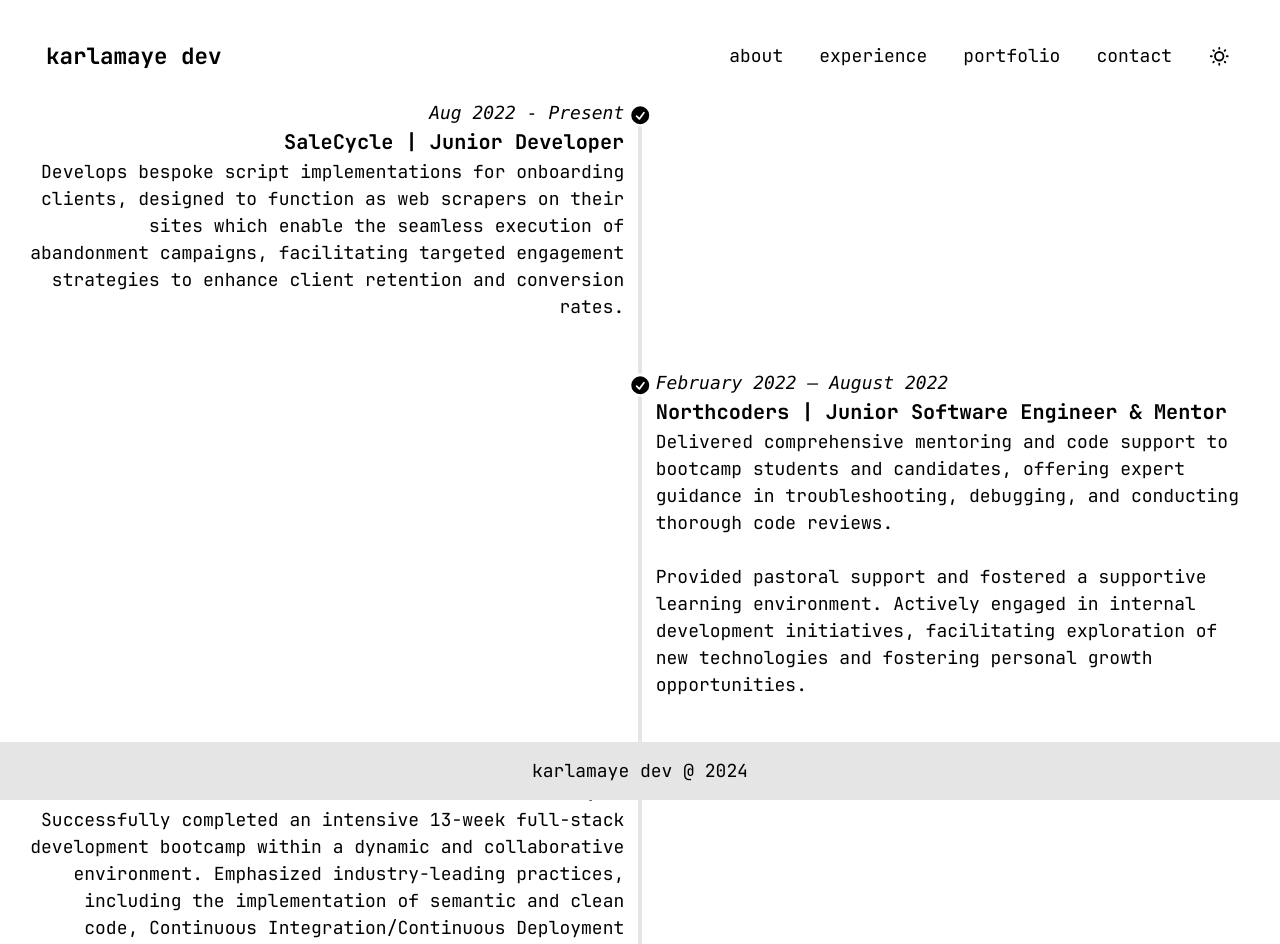
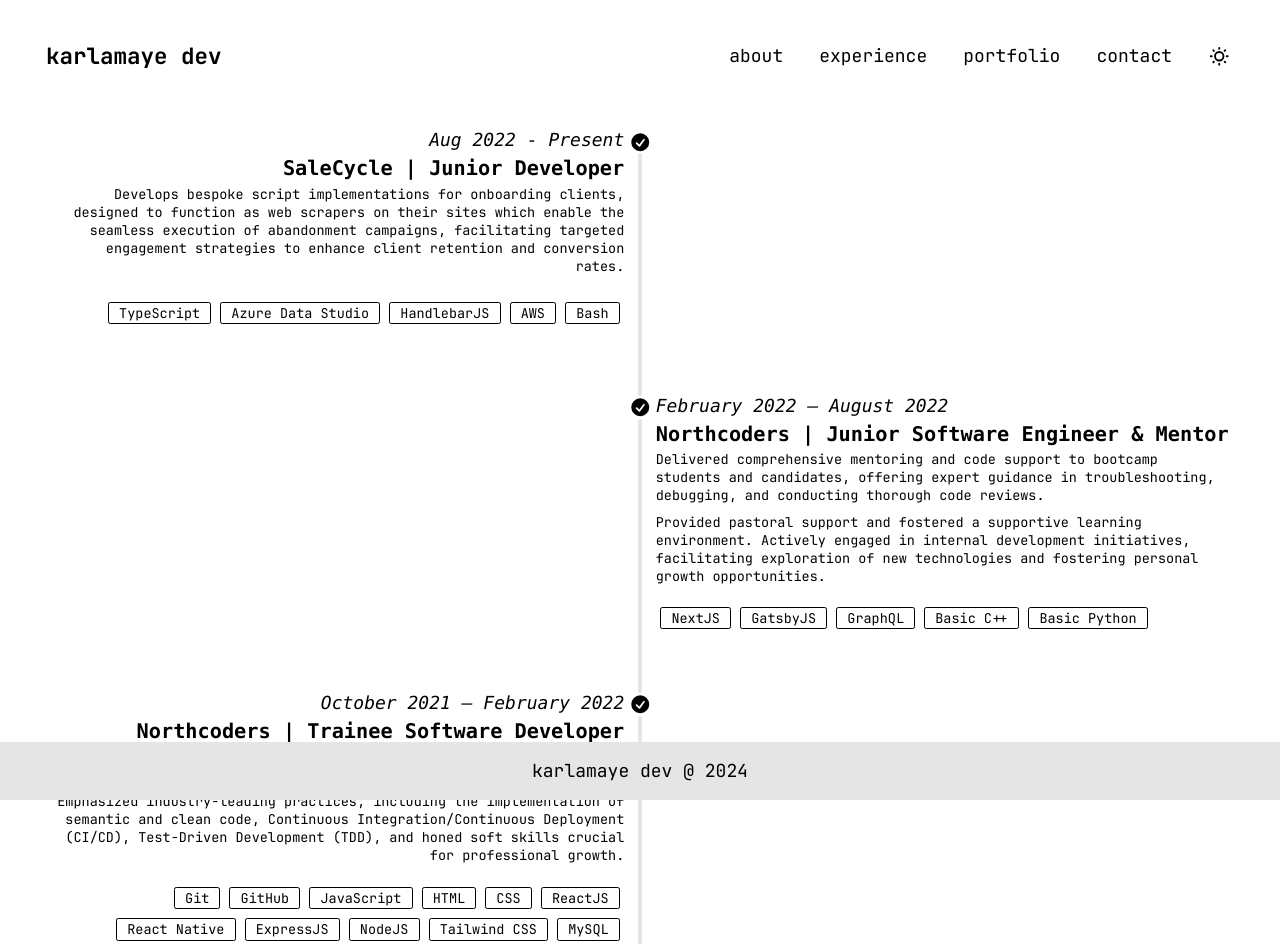
Before and after one commit to karlaferry/karlamaye-dev, a Next.js app: page /experience in a window 1280 px wide. Shown: the top 944 px of the page. Built offline with nearby package versions, Linux system fonts and the light colour scheme.

Commit message:
add skill badges

```diff
--- a/app/experience/page.tsx
+++ b/app/experience/page.tsx
@@ -1,8 +1,40 @@
 import React from "react";
 
 export default function Portfolio() {
+  const salecycleSkills = [
+    "TypeScript",
+    "Azure Data Studio",
+    "HandlebarJS",
+    "AWS",
+    "Bash",
+  ];
+
+  const mentorSkills = [
+    "NextJS",
+    "GatsbyJS",
+    "GraphQL",
+    "Basic C++",
+    "Basic Python",
+  ];
+
+  const traineeSkills = [
+    "Git",
+    "GitHub",
+    "JavaScript",
+    "HTML",
+    "CSS",
+    "ReactJS",
+    "React Native",
+    "ExpressJS",
+    "NodeJS",
+    "Tailwind CSS",
+    "MySQL",
+    "PostgreSQL",
+    "MongoDB",
+    "Firebase",
+  ];
   return (
-    <div className="opacity-0 animate-fade-in">
+    <div className="opacity-0 animate-fade-in p-6 py-6">
       <ul className="timeline timeline-snap-icon max-md:timeline-compact timeline-vertical">
         <li>
           <div className="timeline-middle">
@@ -21,14 +53,23 @@ export default function Portfolio() {
           </div>
           <div className="timeline-start md:text-end mb-10">
             <time className="font-mono italic">Aug 2022 - Present</time>
-            <div className="text-lg font-black">
+            <div className="text-lg font-bold font-mono">
               SaleCycle | Junior Developer
             </div>
+            <div className="text-xs pb-2">
               Develops bespoke script implementations for onboarding clients,
-            designed to function as web scrapers on their sites which enable the
-            seamless execution of abandonment campaigns, facilitating targeted
-            engagement strategies to enhance client retention and conversion
-            rates.
+              designed to function as web scrapers on their sites which enable
+              the seamless execution of abandonment campaigns, facilitating
+              targeted engagement strategies to enhance client retention and
+              conversion rates.
+            </div>
+            <div className="my-2">
+              {salecycleSkills.map((skill) => (
+                <span className="badge badge-outline text-xs mx-1 my-2">
+                  {skill}
+                </span>
+              ))}
+            </div>
           </div>
           <hr />
         </li>
@@ -52,18 +93,27 @@ export default function Portfolio() {
             <time className="font-mono italic">
               February 2022 – August 2022
             </time>
-            <div className="text-lg font-black">
+            <div className="text-lg font-bold font-mono">
               Northcoders | Junior Software Engineer & Mentor
             </div>
+            <div className="text-xs pb-2">
               Delivered comprehensive mentoring and code support to bootcamp
               students and candidates, offering expert guidance in
               troubleshooting, debugging, and conducting thorough code reviews.
-            <br />
-            <br />
+            </div>
+            <div className="text-xs pb-2">
               Provided pastoral support and fostered a supportive learning
               environment. Actively engaged in internal development initiatives,
-            facilitating exploration of new technologies and fostering personal
-            growth opportunities.
+              facilitating exploration of new technologies and fostering
+              personal growth opportunities.
+            </div>
+            <div className="my-2">
+              {mentorSkills.map((skill) => (
+                <span className="badge badge-outline text-xs mx-1">
+                  {skill}
+                </span>
+              ))}
+            </div>
           </div>
           <hr />
         </li>
@@ -87,15 +137,26 @@ export default function Portfolio() {
             <time className="font-mono italic">
               October 2021 – February 2022
             </time>
-            <div className="text-lg font-black">
+            <div className="text-lg font-bold font-mono">
               Northcoders | Trainee Software Developer
             </div>
+            <div className="text-xs pb-2">
               Successfully completed an intensive 13-week full-stack development
-            bootcamp within a dynamic and collaborative environment. Emphasized
-            industry-leading practices, including the implementation of semantic
-            and clean code, Continuous Integration/Continuous Deployment
-            (CI/CD), Test-Driven Development (TDD), and honed soft skills
-            crucial for professional growth.
+              bootcamp within a dynamic and collaborative environment.
+            </div>
+            <div className="text-xs pb-2">
+              Emphasized industry-leading practices, including the
+              implementation of semantic and clean code, Continuous
+              Integration/Continuous Deployment (CI/CD), Test-Driven Development
+              (TDD), and honed soft skills crucial for professional growth.
+            </div>
+            <div className="my-2">
+              {traineeSkills.map((skill) => (
+                <span className="badge badge-outline text-xs mx-1 my-1">
+                  {skill}
+                </span>
+              ))}
+            </div>
           </div>
           <hr />
         </li>
```
Lines whose indentation alone changed are shown as unchanged.
